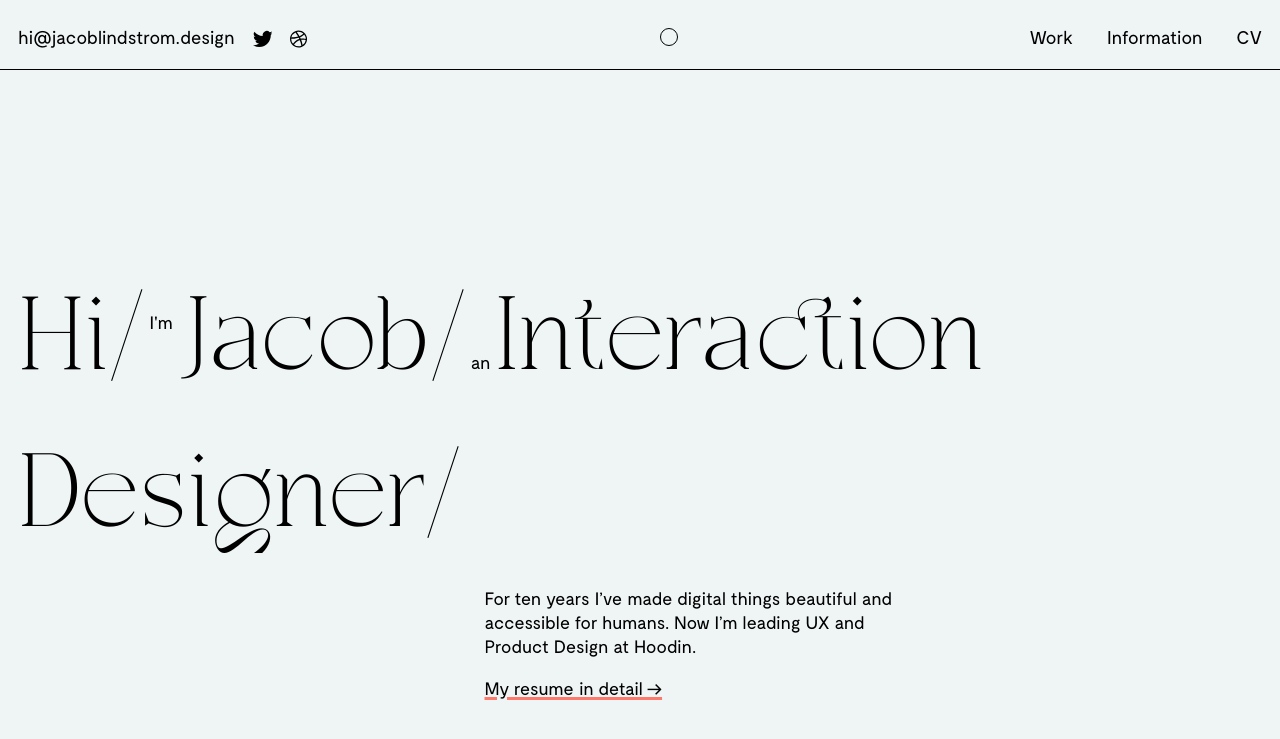
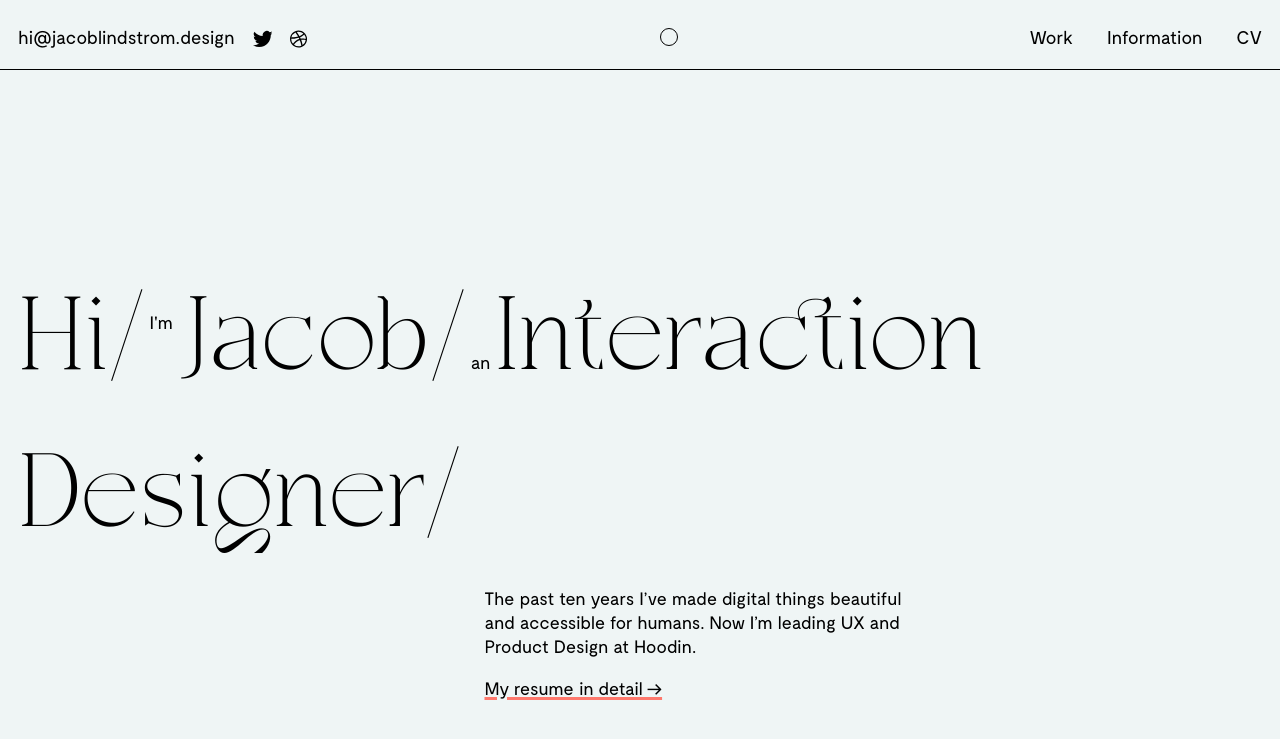
Before and after one commit to jacoblindstrm/jacoblindstrm.github.io, a Jekyll site: the page built from index.html, in a window 1280 px wide. Shown: the top 739 px of the page. Built offline with Jekyll 4.4.1, drawn with Linux system fonts in a browser that asks for light colours; comment, search, counter and statistics services are not loaded.

Commit message:
Update _config.yml

```diff
--- a/_config.yml
+++ b/_config.yml
@@ -14,7 +14,7 @@ workTitle: Product Designer
 phone: +4673 53 55 921
 excerpt_separator: <!--more-->
 description: >- # this means to ignore newlines until "baseurl:"
-  For ten years I’ve made digital things beautiful and accessible for humans. Now I’m leading UX and Product Design at&nbsp;Hoodin.
+  The past ten years I’ve made digital things beautiful and accessible for humans. Now I’m leading UX and Product Design at&nbsp;Hoodin.
 baseurl: "" # the subpath of your site, e.g. /blog
 url: "https://jacoblindstrom.design" # the base hostname & protocol for your site, e.g. http://example.com
 figma: "https://figma.com/@jacoblindstrm"
```
